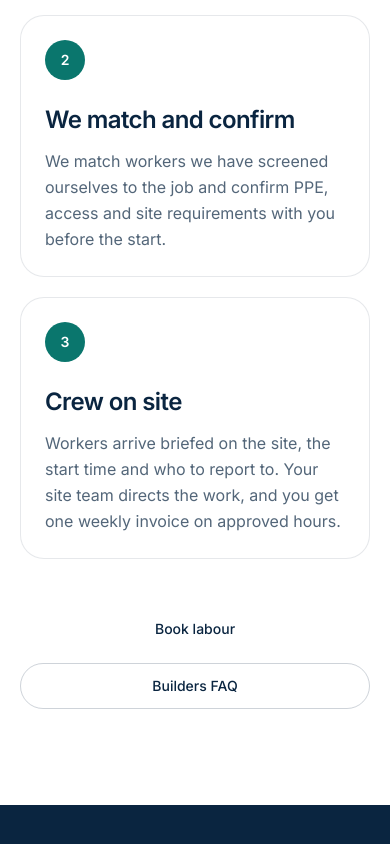
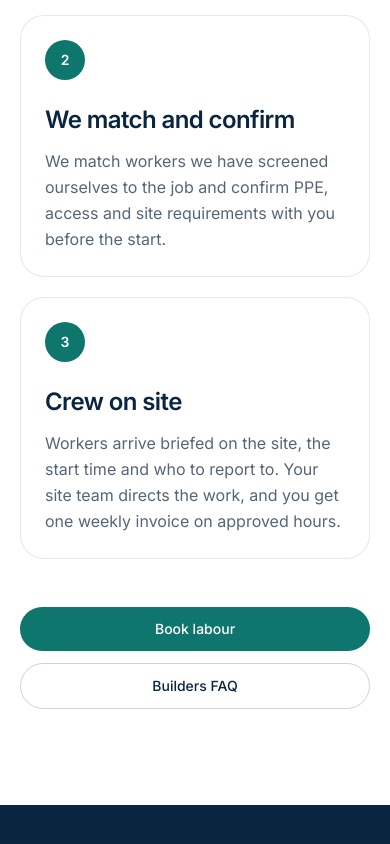
Before and after one commit to curiouscitizen11/MS-Workforce, a Next.js app: page / in a window 390 px wide. Shown: the part 3627-4471 px from the top of the page. Built offline with nearby package versions, Linux system fonts and the light colour scheme.

Commit message:
Accessibility: WCAG-contrast teal (#0F766E) buttons, lighter teal text on navy, stronger kicker contrast, hover/transition polish

```diff
--- a/app/about/page.tsx
+++ b/app/about/page.tsx
@@ -40,7 +40,7 @@ export default function AboutPage() {
     <>
       <section className="flex screen items-center bg-navy text-white">
         <div className="wrap py-24 sm:py-28">
-          <p className="kicker text-white/50">About</p>
+          <p className="kicker text-white/65">About</p>
           <h1 className="display mt-6">Focused on construction labour. Nothing else.</h1>
           <div className="mt-8 max-w-2xl space-y-6 text-lg leading-relaxed text-white/75 sm:text-xl">
             <p>
@@ -60,7 +60,7 @@ export default function AboutPage() {
 
       <section className="flex screen items-center bg-white text-navy">
         <div className="wrap py-24 sm:py-28">
-          <p className="kicker text-navy/45">How we work</p>
+          <p className="kicker text-navy/60">How we work</p>
           <h2 className="display mt-6">Safety, reliability, respect, straightforward.</h2>
           <ul className="mt-14 border-b border-navy/10">
             {values.map((item) => (
--- a/app/globals.css
+++ b/app/globals.css
@@ -18,6 +18,12 @@ body {
 ::selection {
   background: #0a2540;
   color: #ffffff;
+}
+
+@media (max-width: 767px) {
+  body {
+    padding-bottom: calc(4.5rem + env(safe-area-inset-bottom));
+  }
 }
 
 @media (prefers-reduced-motion: reduce) {
@@ -43,7 +49,7 @@ body {
     @apply max-w-xl text-lg leading-relaxed sm:text-xl;
   }
   .pill {
-    @apply inline-flex min-h-11 items-center justify-center rounded-full px-6 py-3 text-sm font-medium transition focus-visible:outline focus-visible:outline-2 focus-visible:outline-offset-4 focus-visible:outline-teal;
+    @apply inline-flex min-h-11 items-center justify-center rounded-full px-6 py-3 text-sm font-medium transition duration-200 ease-out hover:-translate-y-0.5 motion-reduce:transform-none motion-reduce:transition-none focus-visible:outline focus-visible:outline-2 focus-visible:outline-offset-4 focus-visible:outline-teal;
   }
   .pill-light {
     @apply bg-white text-navy hover:bg-white/90;
@@ -54,6 +60,9 @@ body {
   .pill-line {
     @apply border border-white/35 bg-transparent text-white hover:bg-white/10;
   }
+  .pill-teal {
+    @apply bg-teal-600 text-white shadow-sm hover:bg-teal-700 hover:shadow-md;
+  }
   .pill-line-dark {
     @apply border border-navy/20 bg-transparent text-navy hover:bg-navy/[0.04];
   }
--- a/app/services/page.tsx
+++ b/app/services/page.tsx
@@ -62,7 +62,7 @@ export default function ServicesPage() {
     <>
       <section className="flex screen items-center bg-navy text-white">
         <div className="wrap py-24 sm:py-28">
-          <p className="kicker text-white/50">Services</p>
+          <p className="kicker text-white/65">Services</p>
           <h1 className="display mt-6">Construction labour hire across Greater Sydney.</h1>
           <p className="lede mt-8 text-white/75">
             General labourers, trade assistants and site support crews for
@@ -102,7 +102,7 @@ export default function ServicesPage() {
 
       <section className="flex screen items-center bg-white text-navy">
         <div className="wrap py-24 sm:py-28">
-          <p className="kicker text-navy/45">Ways to book</p>
+          <p className="kicker text-navy/60">Ways to book</p>
           <h2 className="display mt-6">Short-notice and ongoing supply.</h2>
           <ul className="mt-14 border-b border-navy/10">
             {supply.map((item) => (
@@ -121,7 +121,7 @@ export default function ServicesPage() {
 
       <section className="flex screen items-center bg-navy text-white">
         <div className="wrap py-24 sm:py-28">
-          <p className="kicker text-white/50">Who we work with</p>
+          <p className="kicker text-white/65">Who we work with</p>
           <h2 className="display mt-6">Built for builders and trades.</h2>
           <ul className="mt-14 grid gap-px overflow-hidden rounded-3xl bg-white/10 sm:grid-cols-2">
             {sectors.map((item) => (
--- a/tailwind.config.ts
+++ b/tailwind.config.ts
@@ -29,7 +29,7 @@ const config: Config = {
           300: "#66CFC3",
           400: "#33BFAF",
           500: "#0D9488",
-          600: "#0A766D",
+          600: "#0F766E",
           700: "#085952",
           800: "#053B36",
           900: "#031E1B",
```
